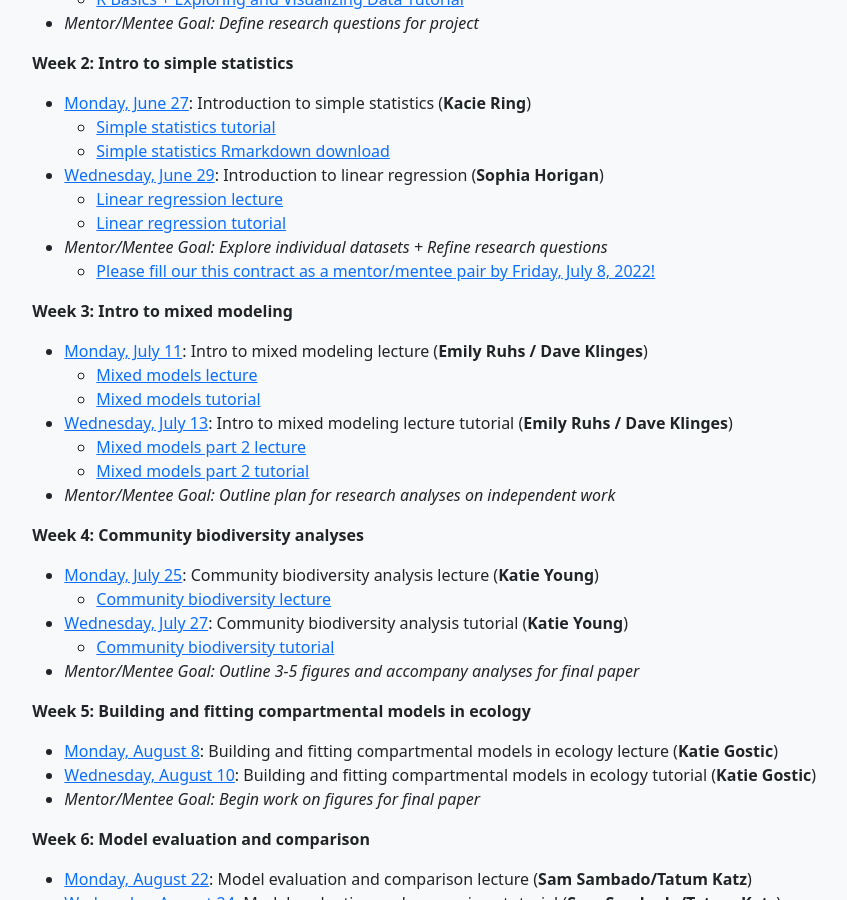
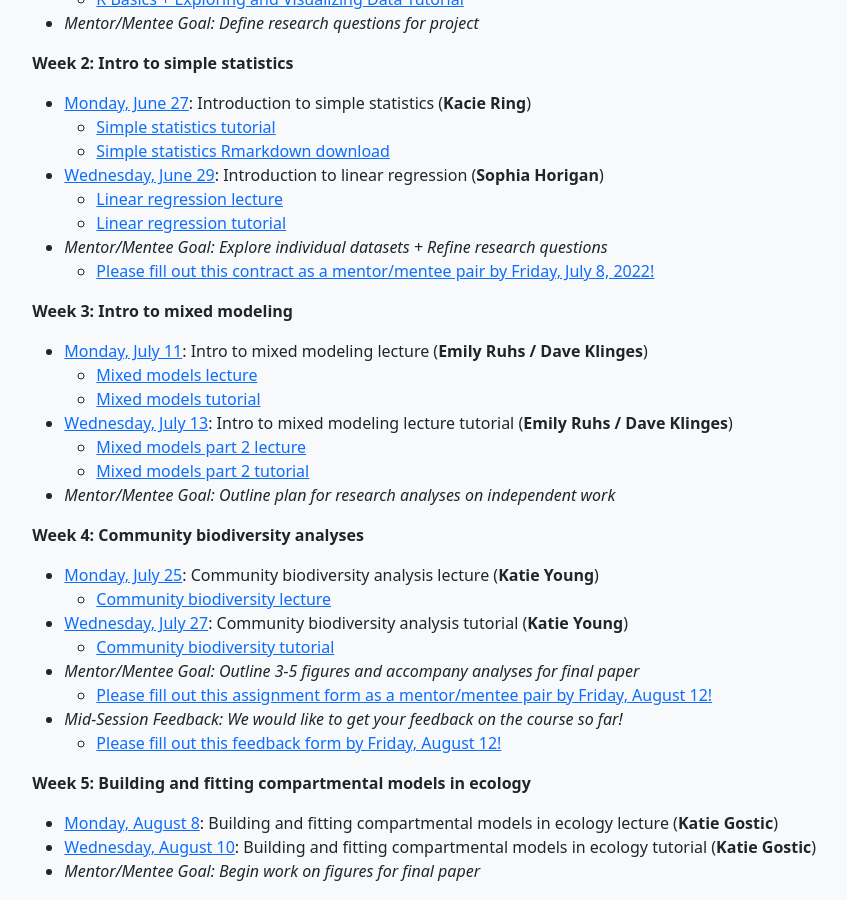
Before and after one commit to brooklabteam/coding4conservation, a Jekyll site: the page built from syllabus.md, in a window 1280 px wide and 900 px high, scrolled down 413 px. Shown: the whole window, without its empty margins (213-1060 px from the left). Built offline with Jekyll 4.4.1, drawn with Linux system fonts in a browser that asks for light colours.

Commit message:
updated syllabus

```diff
--- a/syllabus.md
+++ b/syllabus.md
@@ -24,7 +24,7 @@ permalink: /syllabus
    * [Linear regression lecture](/assets/lectures/C4C_LinearRegression_2022.pdf)
    * [Linear regression tutorial](/assets/tutorials/C4C-LinearRegression.zip)
 * *Mentor/Mentee Goal: Explore individual datasets + Refine research questions*
-  * [Please fill our this contract as a mentor/mentee pair by Friday, July 8, 2022!](https://airtable.com/shrVXHoWCjT5ieg66)
+  * [Please fill out this contract as a mentor/mentee pair by Friday, July 8, 2022!](https://airtable.com/shrVXHoWCjT5ieg66)
 
 **Week 3: Intro to mixed modeling**
 * [Monday, July 11](https://uchicago.zoom.us/j/99896661366?pwd=UkFCeWwzMC81enZkNUZUbDk4dThHZz09): Intro to mixed modeling lecture (**Emily Ruhs / Dave Klinges**)
@@ -42,6 +42,9 @@ permalink: /syllabus
 * [Wednesday, July 27](https://uchicago.zoom.us/j/99929766081?pwd=UDFqeFdlbGhlWXczdWdRSFVraDlsQT09): Community biodiversity analysis tutorial  (**Katie Young**)
   * [Community biodiversity tutorial](/assets/tutorials/C4C-Community-Biodiversity.zip)
 * *Mentor/Mentee Goal: Outline 3-5 figures and accompany analyses for final paper*
+  * [Please fill out this assignment form as a mentor/mentee pair by Friday, August 12!](https://airtable.com/shr7pnohLmQvINE2h)
+* *Mid-Session Feedback: We would like to get your feedback on the course so far!*
+  * [Please fill out this feedback form by Friday, August 12!](https://airtable.com/shr3dbMDBzbDDNBJp)
 
 
 **Week 5: Building and fitting compartmental models in ecology**
```
